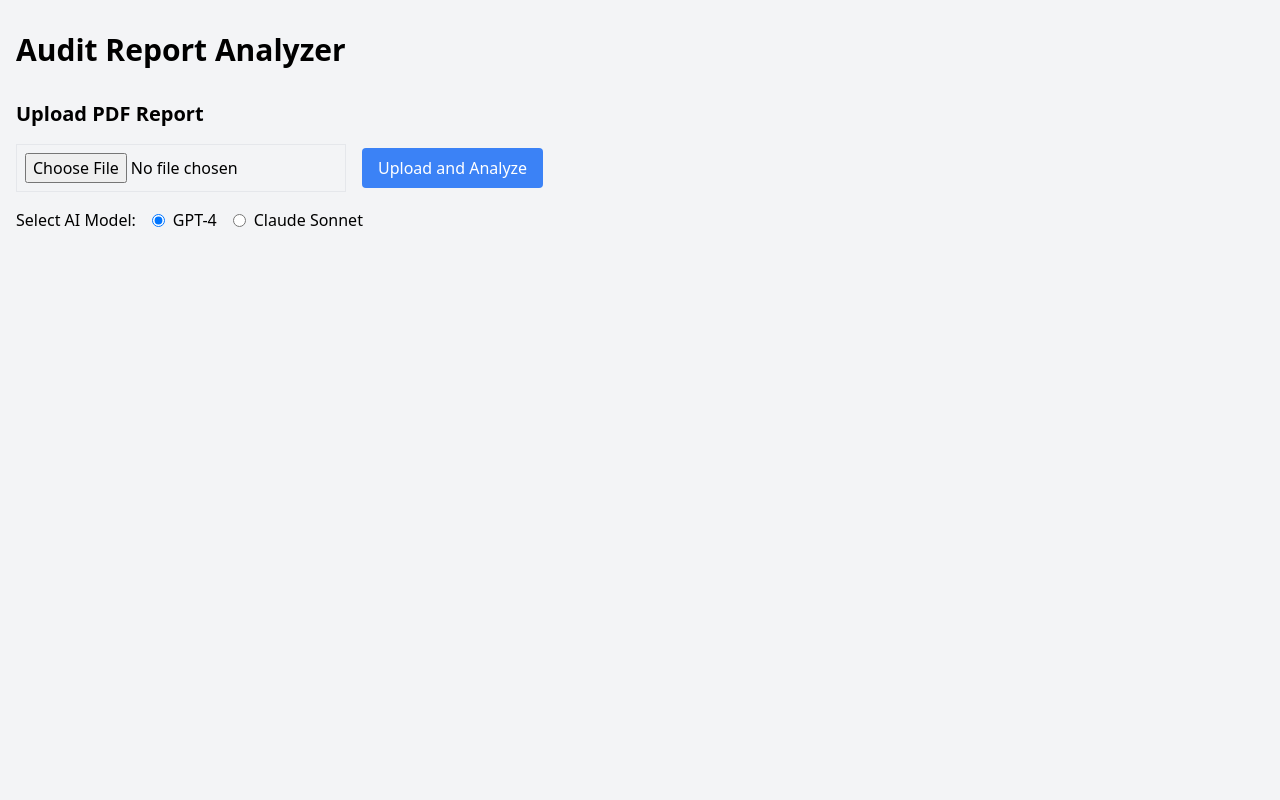
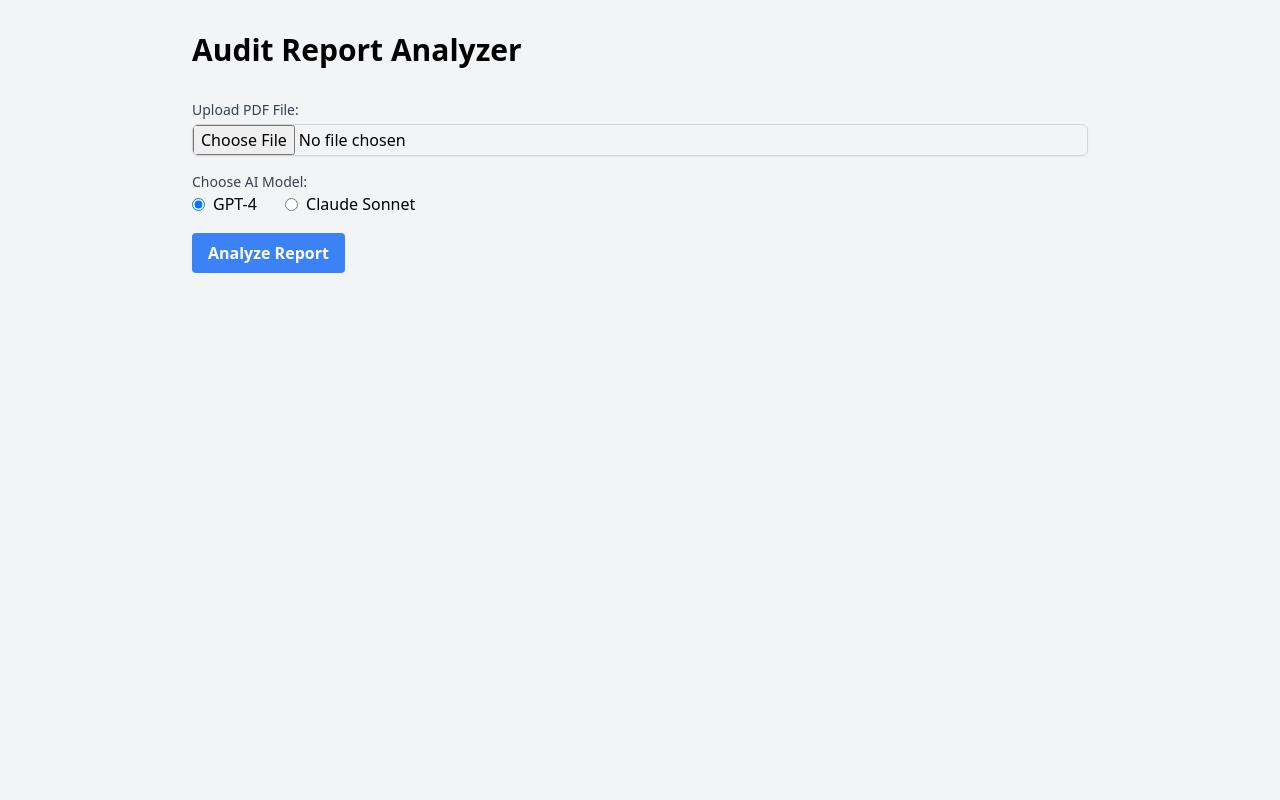
Before and after one commit to scottlabbe/ai_audit_report_analyzer, a Flask app: page / in a window 1280 px wide. Run offline with Flask 3, Linux system fonts and the light colour scheme; some libraries are stand-ins or nearby versions.

Commit message:
Agent query: Please upload a PDF file using the Claude Sonnet option and check if the analysis result is displayed correctly. Are all the fields (report title, audit organization, audit objectives, overall conclusion, key findings, recommendations, AI-generated insight, and potential future audit objectives) visible and properly formatted?

```diff
--- a/templates/index.html
+++ b/templates/index.html
@@ -4,45 +4,47 @@
     <meta charset="UTF-8">
     <meta name="viewport" content="width=device-width, initial-scale=1.0">
     <title>Audit Report Analyzer</title>
-    <link href="https://cdn.jsdelivr.net/npm/tailwindcss@2.2.19/dist/tailwind.min.css" rel="stylesheet">
+    <script src="https://cdn.tailwindcss.com"></script>
 </head>
-<body class="bg-gray-100 min-h-screen">
-    <div class="container mx-auto px-4 py-8">
+<body class="bg-gray-100 p-8">
+    <div class="max-w-4xl mx-auto">
         <h1 class="text-3xl font-bold mb-8">Audit Report Analyzer</h1>
 
-        <!-- Loading indicator -->
-        <div id="globalLoadingIndicator" class="hidden fixed top-0 left-0 w-full h-full flex items-center justify-center bg-gray-900 bg-opacity-50 z-50">
-            <div class="bg-white p-5 rounded-lg flex items-center">
-                <div class="animate-spin rounded-full h-8 w-8 border-t-2 border-b-2 border-blue-500 mr-3"></div>
-                <p>Loading... Please wait.</p>
+        <form id="uploadForm" class="mb-8">
+            <div class="mb-4">
+                <label for="pdfFile" class="block text-sm font-medium text-gray-700">Upload PDF File:</label>
+                <input type="file" id="pdfFile" name="file" accept=".pdf" required class="mt-1 block w-full border border-gray-300 rounded-md shadow-sm">
             </div>
-        </div>
-
-        <div class="mb-8">
-            <h2 class="text-xl font-semibold mb-4">Upload PDF Report</h2>
-            <form id="uploadForm" class="flex flex-col items-start">
-                <div class="flex items-center mb-4">
-                    <input type="file" id="pdfFile" accept=".pdf" class="border p-2 mr-4">
-                    <button type="submit" class="bg-blue-500 text-white px-4 py-2 rounded">Upload and Analyze</button>
-                </div>
-                <div class="flex items-center mb-4">
-                    <p class="mr-4">Select AI Model:</p>
-                    <label class="inline-flex items-center mr-4">
-                        <input type="radio" name="ai_model" value="gpt-4" class="form-radio" checked>
+            <div class="mb-4">
+                <label class="block text-sm font-medium text-gray-700">Choose AI Model:</label>
+                <div>
+                    <label class="inline-flex items-center">
+                        <input type="radio" name="ai_model" value="gpt-4" checked class="form-radio">
                         <span class="ml-2">GPT-4</span>
                     </label>
-                    <label class="inline-flex items-center">
+                    <label class="inline-flex items-center ml-6">
                         <input type="radio" name="ai_model" value="claude-sonnet" class="form-radio">
                         <span class="ml-2">Claude Sonnet</span>
                     </label>
                 </div>
-            </form>
+            </div>
+            <button type="submit" class="bg-blue-500 hover:bg-blue-700 text-white font-bold py-2 px-4 rounded">
+                Analyze Report
+            </button>
+        </form>
+
+        <div id="analysisResult" class="hidden bg-white p-6 rounded-lg shadow-md">
+            <h2 class="text-2xl font-semibold mb-4">Analysis Result</h2>
+            <div id="resultContent"></div>
+            <button id="downloadMarkdown" class="mt-4 bg-green-500 hover:bg-green-700 text-white font-bold py-2 px-4 rounded">
+                Download as Markdown
+            </button>
         </div>
+    </div>
 
-        <div id="analysisResult" class="hidden bg-white p-6 rounded shadow-md">
-            <h2 class="text-xl font-semibold mb-4">Analysis Result</h2>
-            <div id="resultContent"></div>
-            <button id="downloadMarkdown" class="mt-4 bg-green-500 text-white px-4 py-2 rounded">Download as Markdown</button>
+    <div id="globalLoadingIndicator" class="hidden fixed inset-0 bg-gray-600 bg-opacity-50 flex items-center justify-center">
+        <div class="bg-white p-4 rounded-lg shadow-lg">
+            <p class="text-lg font-semibold">Processing...</p>
         </div>
     </div>
 
@@ -87,8 +89,10 @@
                 if (data.data) {
                     currentAnalysisResult = data.data;
                     displayAnalysis(data.data);
+                } else if (data.error) {
+                    alert('Error: ' + data.error);
                 } else {
-                    alert('Error: ' + data.error);
+                    throw new Error('Invalid response format');
                 }
             })
             .catch(error => {
@@ -99,18 +103,36 @@
         });
 
         function displayAnalysis(content) {
+            if (typeof content !== 'object' || content === null) {
+                console.error('Invalid content format:', content);
+                resultContent.innerHTML = '<p class="text-red-500">Error: Invalid analysis result format</p>';
+                analysisResult.classList.remove('hidden');
+                return;
+            }
+
+            const safeContent = {
+                report_title: content.report_title || 'N/A',
+                audit_organization: content.audit_organization || 'N/A',
+                audit_objectives: Array.isArray(content.audit_objectives) ? content.audit_objectives : ['N/A'],
+                overall_conclusion: content.overall_conclusion || 'N/A',
+                key_findings: Array.isArray(content.key_findings) ? content.key_findings : ['N/A'],
+                recommendations: Array.isArray(content.recommendations) ? content.recommendations : ['N/A'],
+                llm_insight: content.llm_insight || 'N/A',
+                potential_audit_objectives: Array.isArray(content.potential_audit_objectives) ? content.potential_audit_objectives : ['N/A']
+            };
+
             resultContent.innerHTML = `
-                <h3 class="font-bold">${content.report_title || 'N/A'}</h3>
-                <p><strong>Audit Organization:</strong> ${content.audit_organization || 'N/A'}</p>
-                <p><strong>Audit Objectives:</strong> ${(content.audit_objectives || []).join(', ') || 'N/A'}</p>
-                <p><strong>Overall Conclusion:</strong> ${content.overall_conclusion || 'N/A'}</p>
+                <h3 class="font-bold">${safeContent.report_title}</h3>
+                <p><strong>Audit Organization:</strong> ${safeContent.audit_organization}</p>
+                <p><strong>Audit Objectives:</strong> ${safeContent.audit_objectives.join(', ')}</p>
+                <p><strong>Overall Conclusion:</strong> ${safeContent.overall_conclusion}</p>
                 <h4 class="font-semibold mt-4">Key Findings:</h4>
-                <ul>${(content.key_findings || []).map(f => `<li>${f}</li>`).join('') || '<li>N/A</li>'}</ul>
+                <ul>${safeContent.key_findings.map(f => `<li>${f}</li>`).join('')}</ul>
                 <h4 class="font-semibold mt-4">Recommendations:</h4>
-                <ul>${(content.recommendations || []).map(r => `<li>${r}</li>`).join('') || '<li>N/A</li>'}</ul>
-                <p><strong>AI-Generated Insight:</strong> ${content.llm_insight || 'N/A'}</p>
+                <ul>${safeContent.recommendations.map(r => `<li>${r}</li>`).join('')}</ul>
+                <p><strong>AI-Generated Insight:</strong> ${safeContent.llm_insight}</p>
                 <h4 class="font-semibold mt-4">Potential Future Audit Objectives:</h4>
-                <ul>${(content.potential_audit_objectives || []).map(o => `<li>${o}</li>`).join('') || '<li>N/A</li>'}</ul>
+                <ul>${safeContent.potential_audit_objectives.map(o => `<li>${o}</li>`).join('')}</ul>
             `;
             analysisResult.classList.remove('hidden');
         }
```
Also changed, not shown: ai_analyzer.py (+33 -28 lines).
